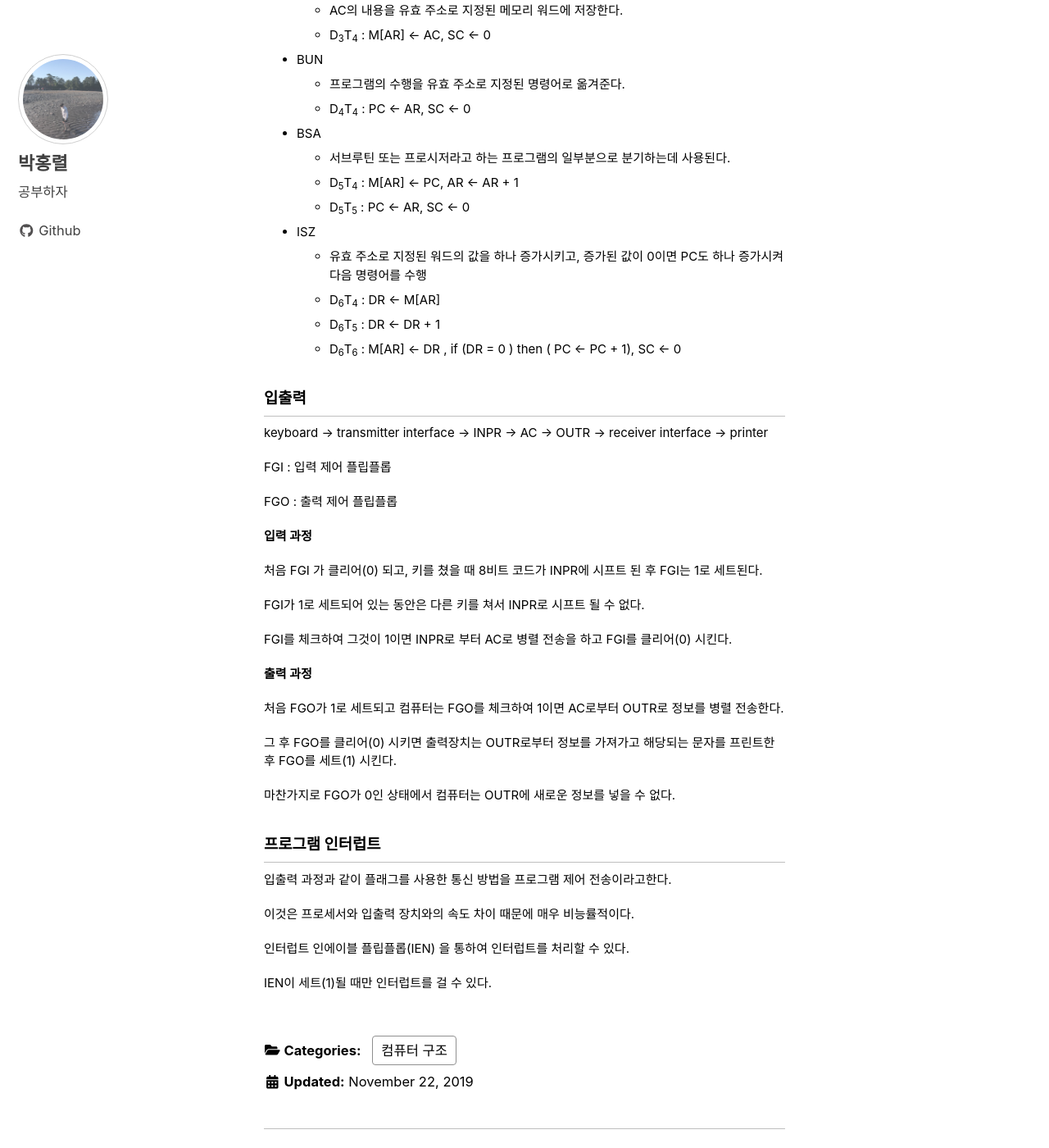
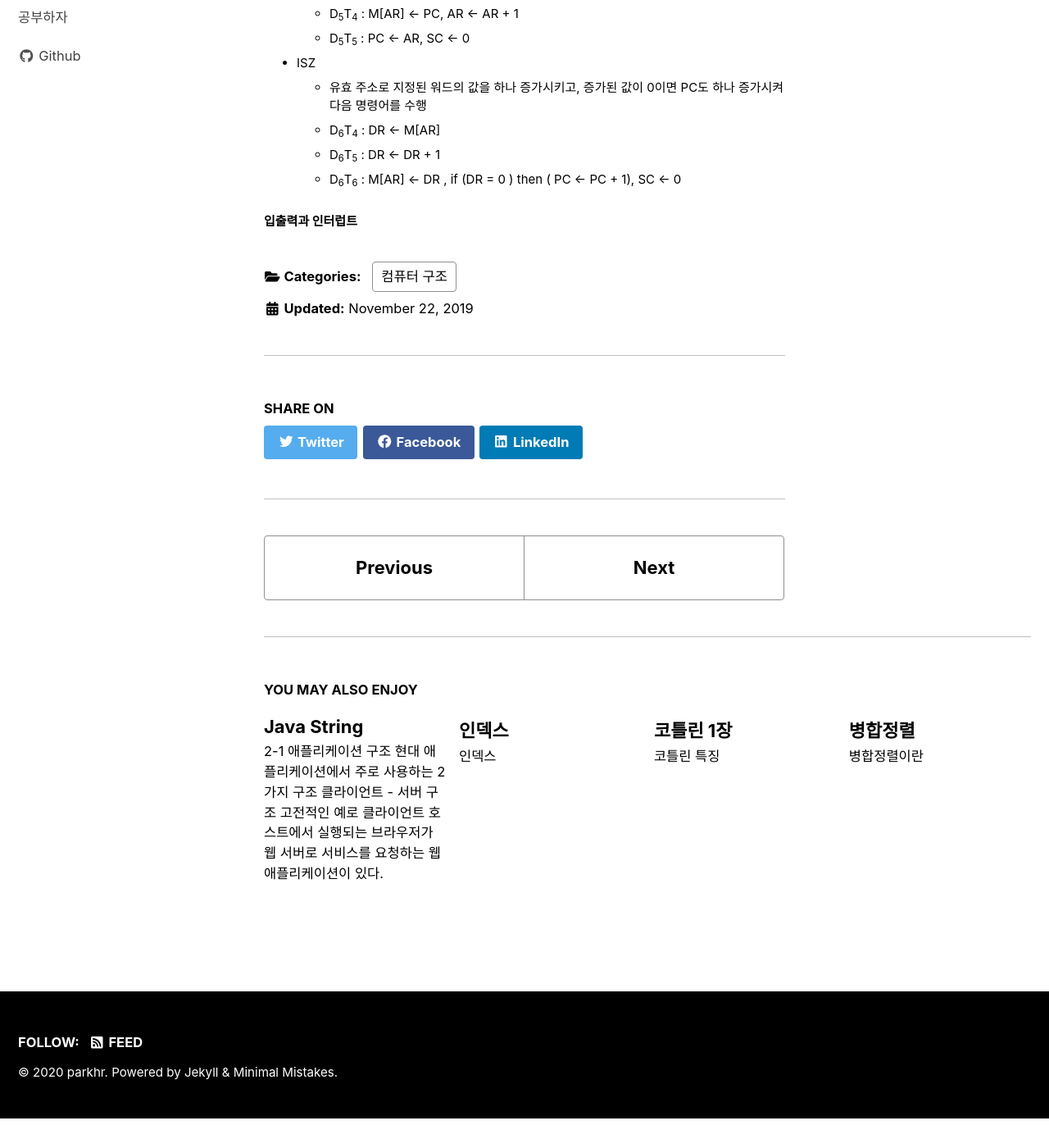
Before and after one commit to parkhr/parkhr.github.io, a Jekyll site: the page built from _posts/2019-11-22-컴퓨터구조 5장.md, in a window 1280 px wide and 1400 px high, scrolled down 2539 px. Shown: the whole window at 82% size. Built offline with Jekyll 4.4.1, drawn with Linux system fonts in a browser that asks for light colours; cached includes are drawn as plain includes; nearby versions of some CDN libraries; after the commit the page ends 3903 px from its top, so only the background shows below that; some of the changed text lies outside the part shown.

```diff
--- a/_posts/2019-11-22-컴퓨터구조 5장.md
+++ b/_posts/2019-11-22-컴퓨터구조 5장.md
@@ -13,7 +13,7 @@ date : 2019-11-22 20:08:00
 
 
 
-## 저장 프로그램 구조
+### 저장 프로그램 구조
 
 Memory 4096 x 16 => 4096워드, 명령어의 크기 16bit
 
@@ -23,7 +23,7 @@ Memory 4096 x 16 => 4096워드, 명령어의 크기 16bit
 
 
 
-## 명령어
+### 명령어
 
 명령어의 크기 16bit 중 최상위 1bit는 직접/간접 주소 모드, 3bit는 연산코드(opcode), 하위 12bit는 주소를 표현한다.
 
@@ -33,7 +33,7 @@ Memory 4096 x 16 => 4096워드, 명령어의 크기 16bit
 
 
 
-## 간접 주소
+### 간접 주소
 
 직접/간접 주소 모드가 0 이면 직접모드 1이면 간접 모드이다.
 
@@ -59,32 +59,24 @@ Memory 4096 x 16 => 4096워드, 명령어의 크기 16bit
 
 
 
-## 타이밍과 제어
+### 타이밍과 제어
 
 기본 컴퓨터의 모든 플립플롭과 레지스터는 주 클럭 발생기에 의하여 제어된다.
 
 처음 SC(순차 카운터)의 CRL 입력이 1이므로, 첫 번째 클럭의 상승 변이에서 SC 가 0 으로 클리어 되고 이것은 타이밍 순서를 생성한다.
 
-T<sub>0</sub> : AR <- PC<br/>
-프로그램 카운터가 메모리를 참조할 수 있는 메모리 주소 레지스터로 이동한다.<br/>
+T<sub>0</sub> : AR <- PC
+프로그램 카운터가 메모리를 참조할 수 있는 메모리 주소 레지스터로 이동한다.
 
+T<sub>1</sub> : IR <- M[AR], PC = PC+1
+AR은 메모리를 참조하여 명령어를 가져와서 IR에 저장하고 프로그램 카운터를 하나 늘려 다음 명령어를 실행시킬 수 있도록 지정한다.
 
+T<sub>2</sub> : D<sub>0</sub> ... , D<sub>7</sub> <- Decode IR(12 - 14) , AR <- IR(0 - 11), I <- IR(15)
+연산코드(Opcode) 부분을 디코딩하고, IR의 하위 12비트(주소 부분)을 다시 AR로 넘긴다.
+또한 I플립플롭에 IR의 최상위 비트에 넘긴다.
 
-T<sub>1</sub> : IR <- M[AR], PC = PC+1<br/>
-AR은 메모리를 참조하여 명령어를 가져와서 IR에 저장하고 프로그램 카운터를 하나 늘려 다음 명령어를 실행시킬 수 있도록 지정한다.<br/>
-
-
-
-T<sub>2</sub> : D<sub>0</sub> ... , D<sub>7</sub> <- Decode IR(12 - 14) , AR <- IR(0 - 11), I <- IR(15)<br/>
-연산코드(Opcode) 부분을 디코딩하고, IR의 하위 12비트(주소 부분)을 다시 AR로 넘긴다.<br/>
-또한 I플립플롭에 IR의 최상위 비트에 넘긴다.<br/>
-
-
-
-T<sub>3</sub> 동안에 제어장치는 명령어의 종류를 결정한다.<br/>
-만약 D<sub>7</sub>이 1이면 연산코드가 111이다 -> 그럼 Hexadecimal code 의 시작이 7 이거나, F일 수가 있는데 -> I플립플롭을 검사하여 0 이면 7, 1이면 F로 결정난다.<br/>
-
-
+T<sub>3</sub> 동안에 제어장치는 명령어의 종류를 결정한다.
+만약 D<sub>7</sub>이 1이면 연산코드가 111이다 -> 그럼 Hexadecimal code 의 시작이 7 이거나, F일 수가 있는데 -> I플립플롭을 검사하여 0 이면 7, 1이면 F로 결정난다.
 
 그럼 T<sub>3</sub> 에서 명령어의 실행이 4가지로 나뉘는데,
 
@@ -92,8 +84,6 @@ T<sub>3</sub> 동안에 제어장치는 명령어의 종류를 결정한다.<br/
 - D<sub>7</sub><sup>'</sup> I<sup>'</sup> T<sub>3</sub> : 아무런 일도 하지 않는다.
 - D<sub>7 </sub>I<sup>'</sup> T<sub>3</sub> : 레지스터 참조 명령어를 수행한다.
 - D<sub>7</sub> I<sup>'</sup> T<sub>3</sub> : 입출력 명령어를 수행한다.
-
-<br/>
 
 메모리 참조 명령어에서 I = 0 (직접 모드) 인 경우 유효 주소를 읽어올 필요는 없지만(이미 유효주소를 갖기 때문), 실제로 명령어가 수행되는 시간인 T<sub>4</sub> 타이밍 변수를 얻기 위하여 순차 카운터는 증가 동작을 수행한다.
 
@@ -103,7 +93,7 @@ T<sub>3</sub> 동안에 제어장치는 명령어의 종류를 결정한다.<br/
 
 
 
-## 메모리 참조 명령어(타이밍 변수 : T <sub>4  </sub> 이후 동작)
+### 메모리 참조 명령어(타이밍 변수 : T <sub>4  </sub> 이후 동작)
 
 - AND
   - D<sub>0</sub>T<sub>4</sub> : DR <- M[AR]
@@ -135,42 +125,4 @@ T<sub>3</sub> 동안에 제어장치는 명령어의 종류를 결정한다.<br/
 
 
 
-## 입출력
-
-keyboard -> transmitter interface -> INPR -> AC -> OUTR -> receiver interface -> printer
-
-FGI : 입력 제어 플립플롭
-
-FGO : 출력 제어 플립플롭
-
-
-
-**입력 과정**
-
-처음 FGI 가 클리어(0) 되고, 키를 쳤을 때 8비트 코드가 INPR에 시프트 된 후 FGI는 1로 세트된다.
-
-FGI가 1로 세트되어 있는 동안은 다른 키를 쳐서 INPR로 시프트 될 수 없다.
-
-FGI를 체크하여 그것이 1이면 INPR로 부터 AC로 병렬 전송을 하고 FGI를 클리어(0) 시킨다.
-
-
-
-**출력 과정**
-
-처음 FGO가 1로 세트되고 컴퓨터는 FGO를 체크하여 1이면 AC로부터 OUTR로 정보를 병렬 전송한다.
-
-그 후 FGO를 클리어(0) 시키면 출력장치는 OUTR로부터 정보를 가져가고 해당되는 문자를 프린트한 후 FGO를 세트(1) 시킨다.
-
-마찬가지로 FGO가 0인 상태에서 컴퓨터는 OUTR에 새로운 정보를 넣을 수 없다.
-
-
-
-## 프로그램 인터럽트
-
-입출력 과정과 같이 플래그를 사용한 통신 방법을 프로그램 제어 전송이라고한다.
-
-이것은 프로세서와 입출력 장치와의 속도 차이 때문에 매우 비능률적이다.
-
-인터럽트 인에이블 플립플롭(IEN) 을 통하여 인터럽트를 처리할 수 있다.
-
-IEN이 세트(1)될 때만 인터럽트를 걸 수 있다.
+### 입출력과 인터럽트
```
Also changed, not shown: other parts of _posts/2019-11-22-컴퓨터구조 5장.md (+1 -1 lines), _posts/2020-11-30-애플리케이션 구조(2-1).md (added, +72 -0 lines).
